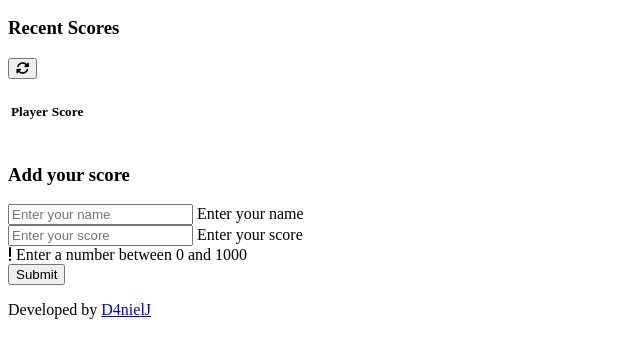
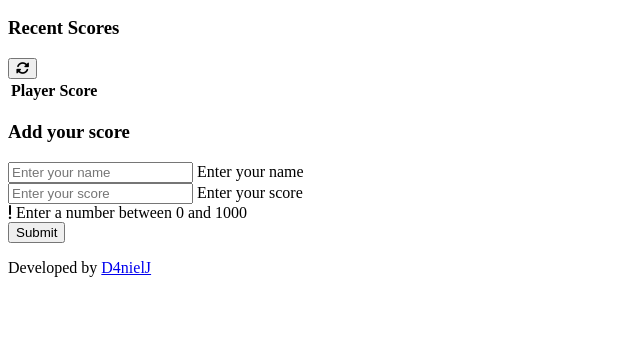
Before and after one commit to D4nielJ/scores, a website: page src/index.html in a window 1280 px wide. Shown: the part 110-468 px from the top of the page, without its empty margins (0-640 px from the left). Drawn offline with Linux system fonts and the light colour scheme.

Commit message:
Fix linter errors

```diff
--- a/src/app/submit.js
+++ b/src/app/submit.js
@@ -20,7 +20,7 @@ const submit = (fetchData, updateDOM) => {
         headers: {
           'Content-type': 'application/json; charset=UTF-8',
         },
-      }
+      },
     );
     form.reset();
     validation.classList.remove('validation--active');
--- a/src/app/updateDOM.js
+++ b/src/app/updateDOM.js
@@ -1,4 +1,4 @@
-import sortData from "./sortData";
+import sortData from './sortData';
 
 const updateDOM = (data) => {
   const table = document.querySelector('tbody');
--- a/src/index.html
+++ b/src/index.html
@@ -33,8 +33,8 @@
           <table class="table table-dark table-striped border">
             <thead>
               <tr>
-                <th scope="col"><h5>Player</h5></th>
-                <th scope="col"><h5>Score</h5></th>
+                <th scope="col h5">Player</th>
+                <th scope="col h5">Score</th>
               </tr>
             </thead>
             <tbody>
```
Also changed, not shown: src/app/sortData.js (+4 -4 lines), src/scss/main.scss (+5 -3 lines), src/scss/vendor/_include-media.scss (line endings or trailing spaces), 2 other files.
